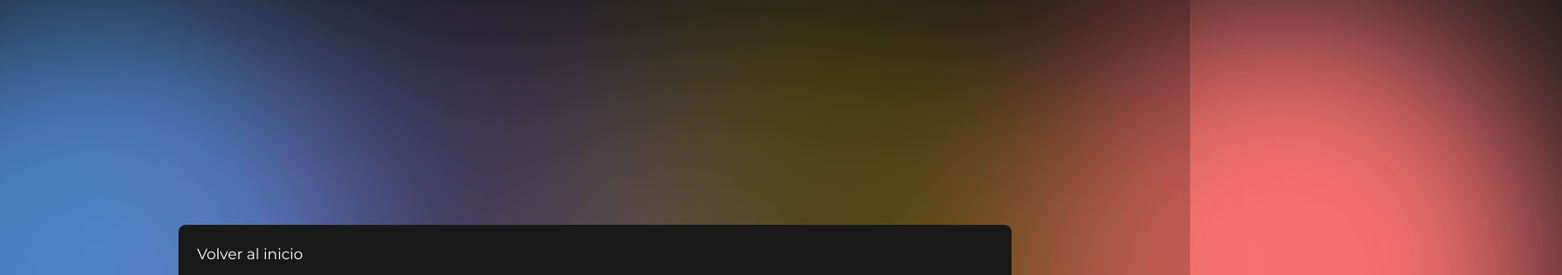
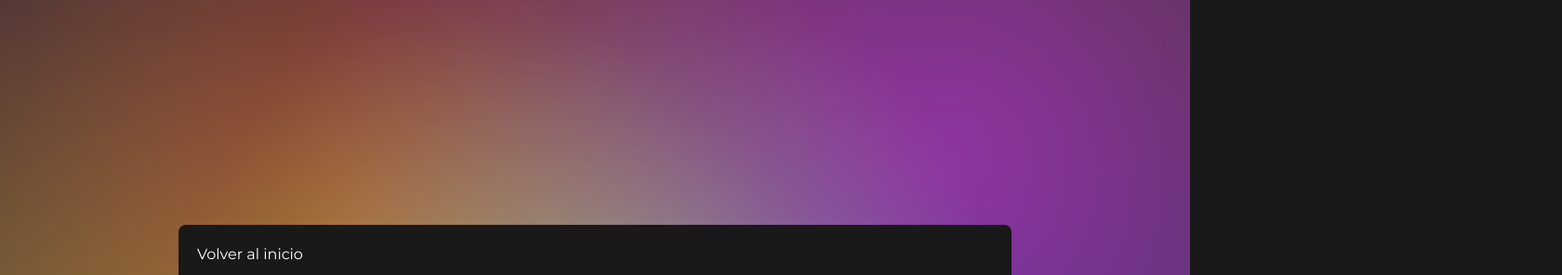
Before and after one commit to TadeoMendoza/portfolio, an Astro site: page /contacto in a window 1280 px wide. Shown: the top 296 px of the page at 93% size, 1680 px wide, since content can reach past the window. Built offline with nearby package versions, Linux system fonts and the light colour scheme; Astro itself is replaced by a stand-in of ours.

Commit message:
fix contact

```diff
--- a/src/layouts/LayoutContact.astro
+++ b/src/layouts/LayoutContact.astro
@@ -17,7 +17,7 @@
 		<meta name="generator" content={Astro.generator} />
 		<title>{title}</title>
 	</head>
-	<body class="overflow-x-hidden">
+	<body class="">
 		<slot />
 	</body>
 </html>
@@ -27,6 +27,15 @@
 	font-family: 'Montserrat', sans-serif;
 	margin: 0;
 	padding: 0;
-	background-color: #191919;
+	background-image: radial-gradient(circle at 30% 30%, rgba(255, 0, 0, 0.5), transparent 60%),
+                      radial-gradient(circle at 70% 70%, rgba(0, 0, 255, 0.5), transparent 60%),
+                      radial-gradient(circle at 50% 50%, rgba(0, 255, 0, 0.5), transparent 60%),
+                      radial-gradient(circle at 20% 80%, rgba(255, 255, 0, 0.5), transparent 60%),
+                      radial-gradient(circle at 80% 20%, rgba(255, 0, 255, 0.5), transparent 60%);
+	background-color: #191919; /* Fondo base */
+	background-blend-mode: screen;
+	height: 100vh; /* Asegurar que el fondo cubra toda la pantalla */
 }
+
+
 </style>
--- a/src/pages/contacto/index.astro
+++ b/src/pages/contacto/index.astro
@@ -4,38 +4,26 @@
 ---
 
 <Layout title="Contactá a Tadeo Mendoza - Desarrollador full stack" >
-    <main class="px-8 md:px-0 py-16 md:py-24 scroll-m-20 w-full mx-auto container lg:max-w-4xl md:max-w-2xl flex flex-col gap-20 " >
-        <div class="bg-blue-400 size-[600px] rounded-full blur-[100px] absolute top-0 -left-[200px]">
-        </div>
-        <div class="bg-red-400 size-[600px] rounded-full blur-[100px] absolute top-0 -right-[400px] ">
-        </div>
-        <div class="bg-yellow-400/35 size-[600px] rounded-full blur-[100px] absolute top-0 right-[100px] ">
-        </div>
-        <div class="bg-violet-400/35 size-[600px] rounded-full blur-[100px] absolute top-0">
-        </div>
-        <div class="p-10 bg-black/20 backdrop-blur-lg h-screen w-screen z-[9999] absolute inset-0 flex items-center justify-center">
-            <div class="flex flex-col px-8 md:px-0 py-16 md:py-24 scroll-m-20 w-full mx-auto container lg:max-w-4xl md:max-w-2xl gap-4 ">
-                <a href="/" class="bg-[#191919] text-white p-5 inline-flex  rounded-lg hover:bg-[#191919]/90">
+    <div class="p-10 bg-zinc-400/20 backdrop-blur-lg h-full w-full z-[9999] absolute inset-0 flex items-center justify-center">
+        <div class="flex flex-col px-8 md:px-0 py-16 md:py-24 scroll-m-20 mx-auto container lg:max-w-4xl md:max-w-2xl gap-4 ">
+            <a href="/" class="bg-[#191919] text-white p-5 inline-flex rounded-lg hover:bg-[#191919]/90">
                 Volver al inicio
             </a>
-                <a href="https://github.com/TadeoMendoza" type="button" class="text-white flex-wrap bg-[#24292F] hover:bg-[#24292F]/90 focus:ring-4 focus:outline-none focus:ring-[#24292F]/50 font-medium rounded-lg text-xl px-5 py-5 text-center inline-flex items-center ">
-                    <svg class="size-7 me-2" aria-hidden="true" xmlns="http://www.w3.org/2000/svg" fill="currentColor" viewBox="0 0 20 20">
+            <a href="https://github.com/TadeoMendoza" type="button" class="text-white flex-wrap bg-[#24292F] hover:bg-[#24292F]/90 focus:ring-4 focus:outline-none focus:ring-[#24292F]/50 font-medium rounded-lg text-xl px-5 py-5 text-center inline-flex items-center">
+                <svg class="w-7 h-7 me-2" aria-hidden="true" xmlns="http://www.w3.org/2000/svg" fill="currentColor" viewBox="0 0 20 20">
                     <path fill-rule="evenodd" d="M10 .333A9.911 9.911 0 0 0 6.866 19.65c.5.092.678-.215.678-.477 0-.237-.01-1.017-.014-1.845-2.757.6-3.338-1.169-3.338-1.169a2.627 2.627 0 0 0-1.1-1.451c-.9-.615.07-.6.07-.6a2.084 2.084 0 0 1 1.518 1.021 2.11 2.11 0 0 0 2.884.823c.044-.503.268-.973.63-1.325-2.2-.25-4.516-1.1-4.516-4.9A3.832 3.832 0 0 1 4.7 7.068a3.56 3.56 0 0 1 .095-2.623s.832-.266 2.726 1.016a9.409 9.409 0 0 1 4.962 0c1.89-1.282 2.717-1.016 2.717-1.016.366.83.402 1.768.1 2.623a3.827 3.827 0 0 1 1.02 2.659c0 3.807-2.319 4.644-4.525 4.889a2.366 2.366 0 0 1 .673 1.834c0 1.326-.012 2.394-.012 2.72 0 .263.18.572.681.475A9.911 9.911 0 0 0 10 .333Z" clip-rule="evenodd"/>
                 </svg>
                 Github
             </a>
-                <a  href="https://www.linkedin.com/in/tadeo-mendoza-090ba224b/" type="button" class="text-white flex-wrap bg-[#0e76a8] hover:bg-[#0e76a8]/90 focus:ring-4 focus:outline-none focus:ring-[#0e76a8]/50 font-medium rounded-lg text-xl px-5 py-5 text-center inline-flex items-center ">
-                    <svg viewBox="0 0 24 24"  fill="none"  stroke="currentColor"  stroke-width="1.25"  stroke-linecap="round"  stroke-linejoin="round"
-                         class="size-7 me-1">
+            <a href="https://www.linkedin.com/in/tadeo-mendoza-090ba224b/" type="button" class="text-white flex-wrap bg-[#0e76a8] hover:bg-[#0e76a8]/90 focus:ring-4 focus:outline-none focus:ring-[#0e76a8]/50 font-medium rounded-lg text-xl px-5 py-5 text-center inline-flex items-center">
+                <svg class="w-7 h-7 me-1" viewBox="0 0 24 24" fill="none" stroke="currentColor" stroke-width="1.25" stroke-linecap="round" stroke-linejoin="round">
                     <path stroke="none" d="M0 0h24v24H0z" fill="none"/><path d="M4 4m0 2a2 2 0 0 1 2 -2h12a2 2 0 0 1 2 2v12a2 2 0 0 1 -2 2h-12a2 2 0 0 1 -2 -2z" />
                     <path d="M8 11l0 5" /><path d="M8 8l0 .01" /><path d="M12 16l0 -5" /><path d="M16 16v-3a2 2 0 0 0 -4 0" />
                 </svg>
                 Linkedin
             </a>
-                <a  href="https://wa.me/+5401136643518?text=Hola, te contacto desde tu porfolio" type="button" class="text-white flex-wrap bg-[#25d366] hover:bg-[#25d366]/90 focus:ring-4 focus:outline-none focus:ring-[#25d366]/50 font-medium rounded-lg text-xl px-5 py-5 text-center inline-flex items-center ">
-                    <svg viewBox="0 0 24 24"  fill="none"  stroke="currentColor"
-                     stroke-width="2"  stroke-linecap="round"  stroke-linejoin="round"
-                     class="size-7 me-1">
+            <a href="https://wa.me/+5401136643518?text=Hola, te contacto desde tu porfolio" type="button" class="text-white flex-wrap bg-[#25d366] hover:bg-[#25d366]/90 focus:ring-4 focus:outline-none focus:ring-[#25d366]/50 font-medium rounded-lg text-xl px-5 py-5 text-center inline-flex items-center">
+                <svg class="w-7 h-7 me-1" viewBox="0 0 24 24" fill="none" stroke="currentColor" stroke-width="2" stroke-linecap="round" stroke-linejoin="round">
                     <path stroke="none" d="M0 0h24v24H0z" fill="none"/><path d="M3 21l1.65 -3.8a9 9 0 1 1 3.4 2.9l-5.05 .9" />
                     <path d="M9 10a.5 .5 0 0 0 1 0v-1a.5 .5 0 0 0 -1 0v1a5 5 0 0 0 5 5h1a.5 .5 0 0 0 0 -1h-1a.5 .5 0 0 0 0 1" />
                 </svg>
@@ -43,7 +31,6 @@
             </a>
         </div>
     </div>
-	</main>
 </Layout>
 
 <style>
```
Lines whose indentation alone changed are shown as unchanged.
